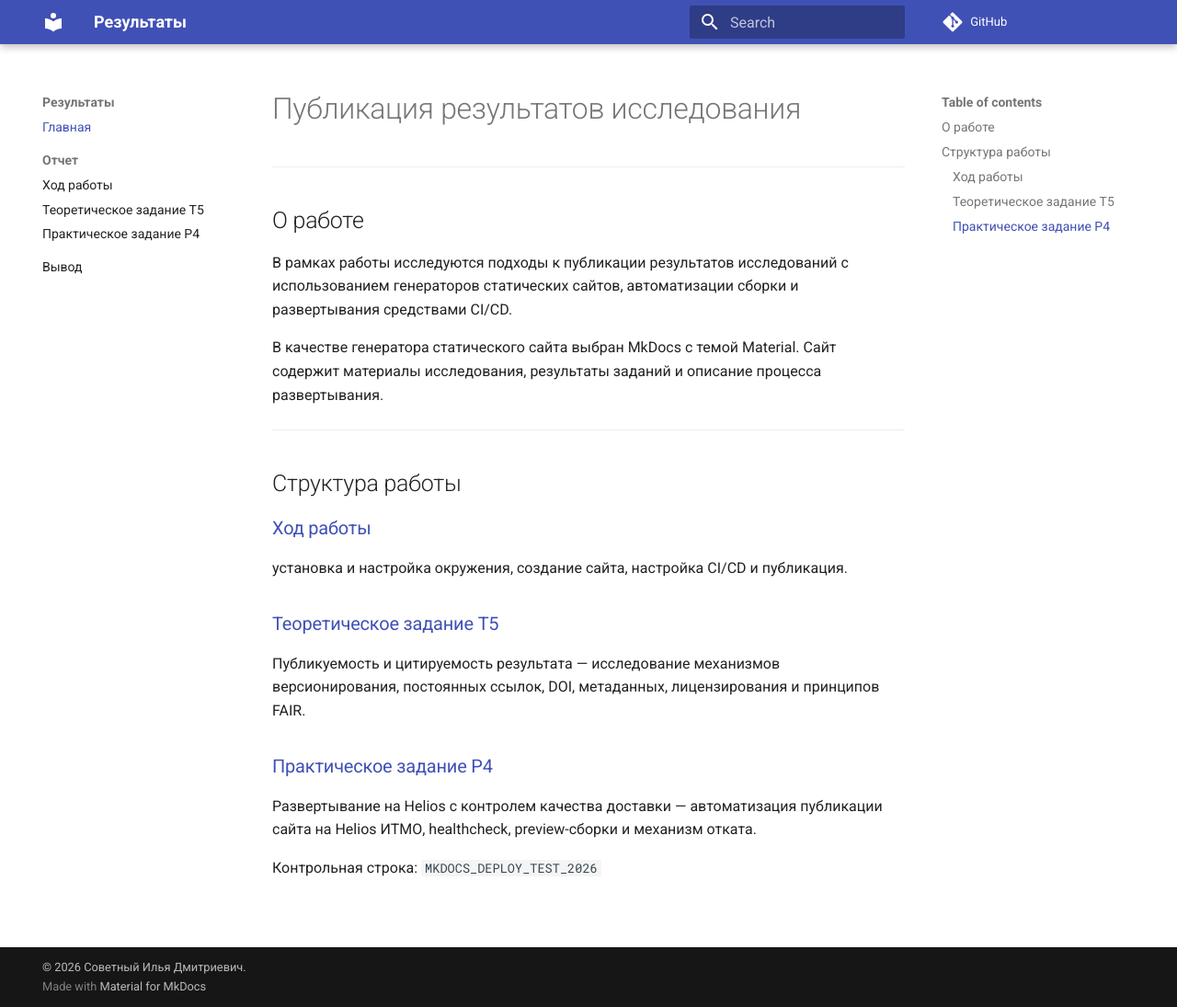
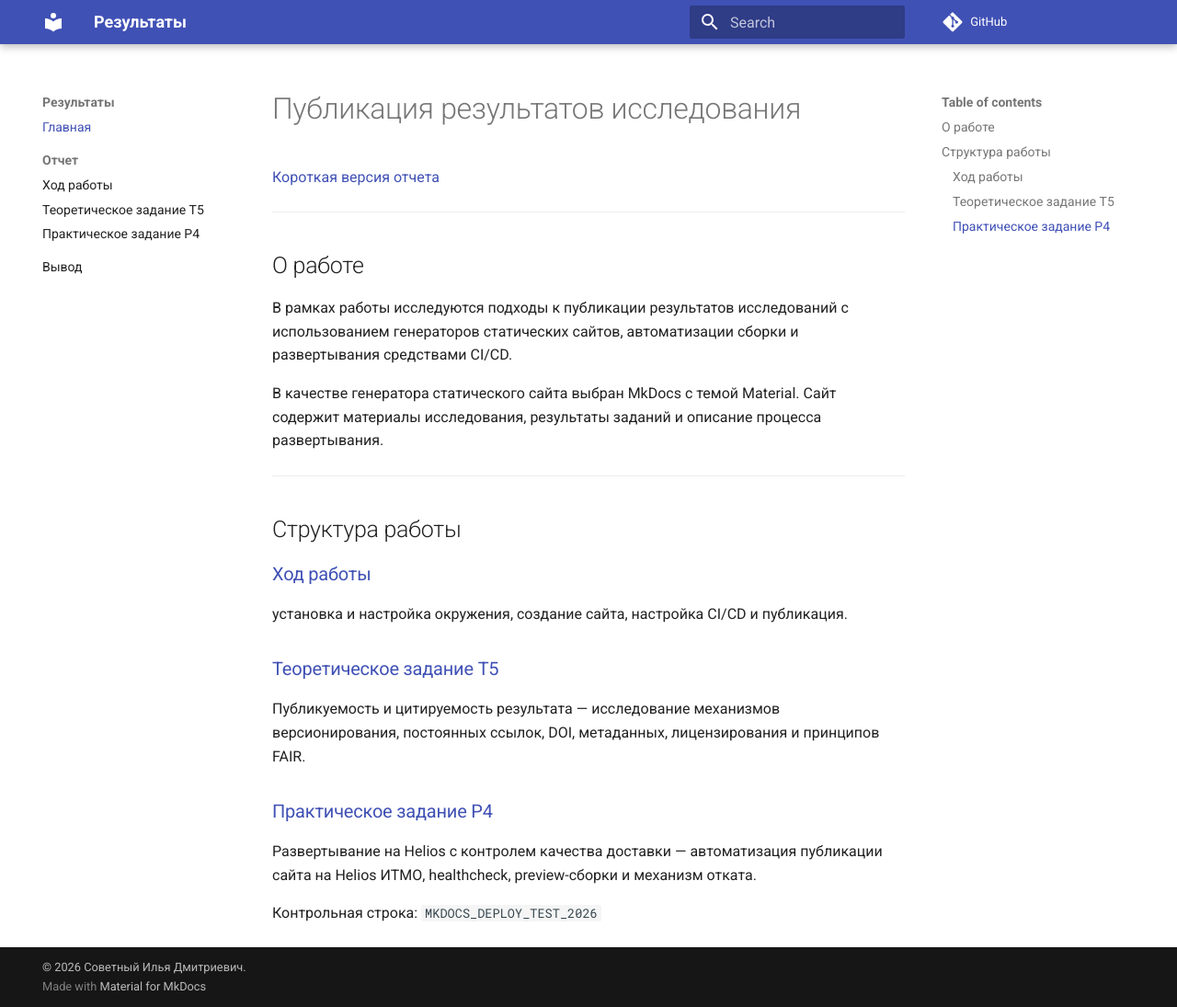
Before and after one commit to gr33b0k/pyweb_t1, an MkDocs documentation site: the page built from docs/index.md, in a window 1280 px wide and 1095 px high. Shown: the whole window at 92% size. Built offline with MkDocs 1.6.1 and Material for MkDocs 9.7.7, drawn with Linux system fonts in a browser that asks for light colours; comment, search, counter and statistics services are not loaded.

Commit message:
report: add docx and pdf short reports

```diff
--- a/docs/index.md
+++ b/docs/index.md
@@ -1,4 +1,6 @@
 # Публикация результатов исследования
+
+[Короткая версия отчета](https://github.com/gr33b0k/pyweb_t1/report.pdf)
 
 ---
 
```
Also changed, not shown: 2 other files.
